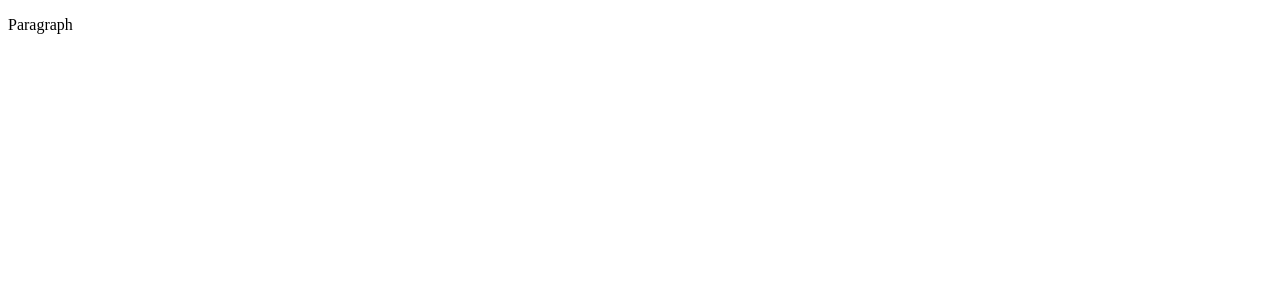
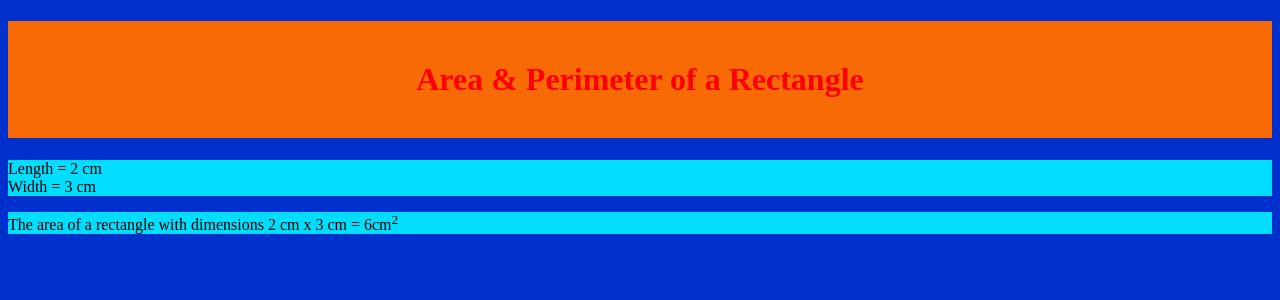
Before and after one commit to ICD2O-Digital-Tech-KukwacA/Unit2-02-PHP-AreaPerRectangle, a PHP site: page / in a window 1280 px wide. Before the commit the part shown is almost empty. Shown: the top 300 px of the page. Run offline with PHP 8.4, Linux system fonts and the light colour scheme.

Commit message:
Unit2-02-PHP-AreaPerRectangle

```diff
--- a/css/style.css
+++ b/css/style.css
@@ -1,4 +1,20 @@
-/* Created by: Mr. Coxall
-* Created on: Sep 2020
-* This file contains the CSS for index.html
+/* Created by: Kukwac
+* Created on: Mar 2022
+* This CSS file defines the style for index.html
+* ICS2O-Unit2-01-HTML-JS-HelloWorld
 */
+
+body {
+    background-color: rgb(0, 48, 204);
+}
+
+h1 {
+    background-color: rgb(247, 106, 6);
+    color: hsl(0, 100%, 50%);
+    padding: 40px;
+    text-align: center;
+}
+
+p {
+    background-color: #00ddff;
+}
--- a/index.html
+++ /dev/null
@@ -1,9 +0,0 @@
-<!DOCTYPE html>
-<html>
-  <head>
-    <title>Title</title>
-  </head>
-  <body>
-    <p>Paragraph</p>
-  </body>
-</html>
--- /dev/null
+++ b/index.php
@@ -0,0 +1,26 @@
+<!DOCTYPE html>
+<html lang="en">
+	<head>
+    <meta charset="utf-8">
+    <meta name="description" content="My first webpage, with JavaScript">
+    <meta name="keywords" content="immaculata, ics2o">
+    <meta name="author" content="Ms Raffin">
+    <meta name="viewport" content="width=device-width, initial-scale=1.0">
+    <link rel="apple-touch-icon" sizes="180x180" href="./Favicons/apple-touch-icon.png">
+    <link rel="icon" type="image/png" sizes="32x32" href="./Favicons/favicon-32x32.png">
+    <link rel="icon" type="image/png" sizes="16x16" href="./Favicons/favicon-16x16.png">
+    <link rel="manifest" href="./Favicons/site.webmanifest">
+    <link rel="stylesheet" href="./css/style.css">
+    <title>Area & Perimeter of Rectangle in PHP</title>
+	</head>
+	<body>
+    <h1><?php echo 'Area & Perimeter of a Rectangle'; ?></h1>
+		<?php
+			$length = 2;
+			$width = 3;
+			echo "<p>Length = $length cm<br>Width = $width cm</p>"; ?>
+		<?php
+		 echo "<p>The area of a rectangle with dimensions $length cm x $width cm = " . ($length * $width) . "cm<sup>2</sup></p>";
+		?>
+	</body>
+</html>
```
Also changed, not shown: Favicons/apple-touch-icon.png (added), Favicons/favicon-16x16.png (added), Favicons/favicon-32x32.png (added), Favicons/site.webmanifest (added).
